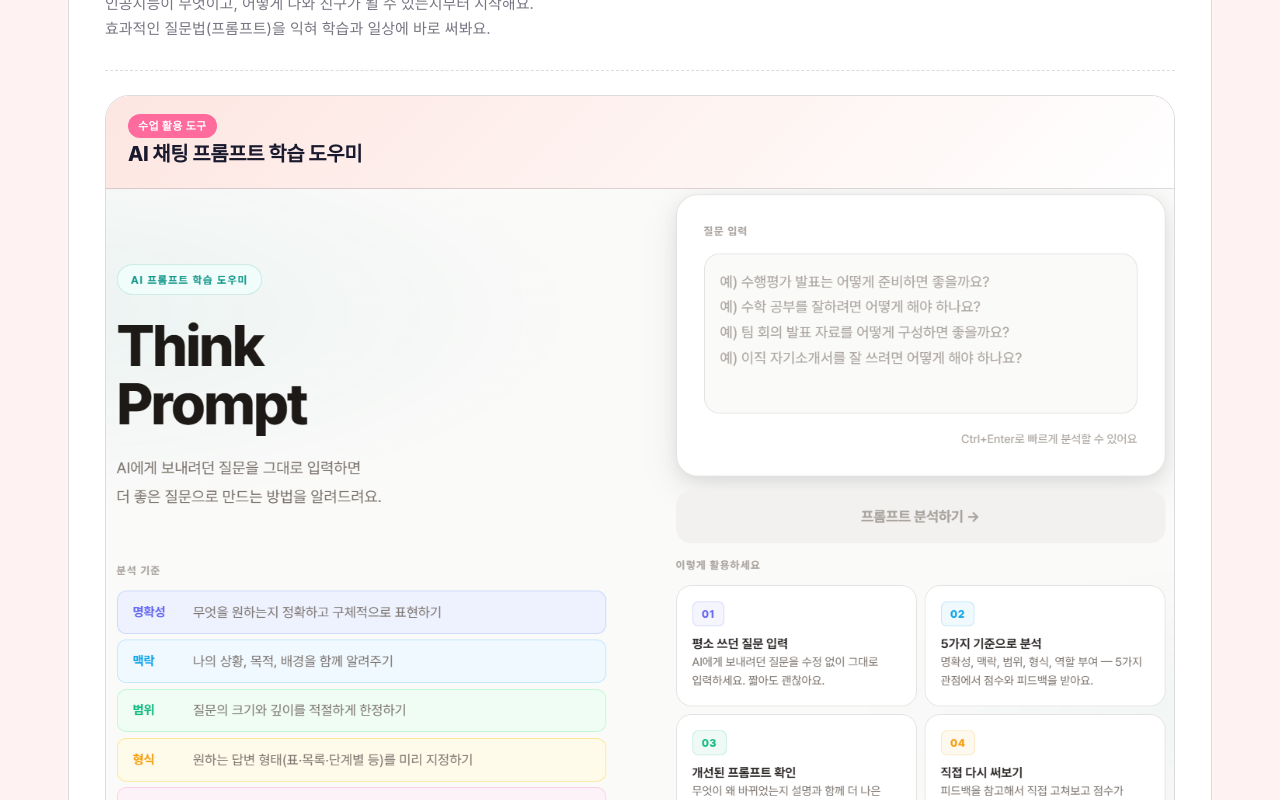
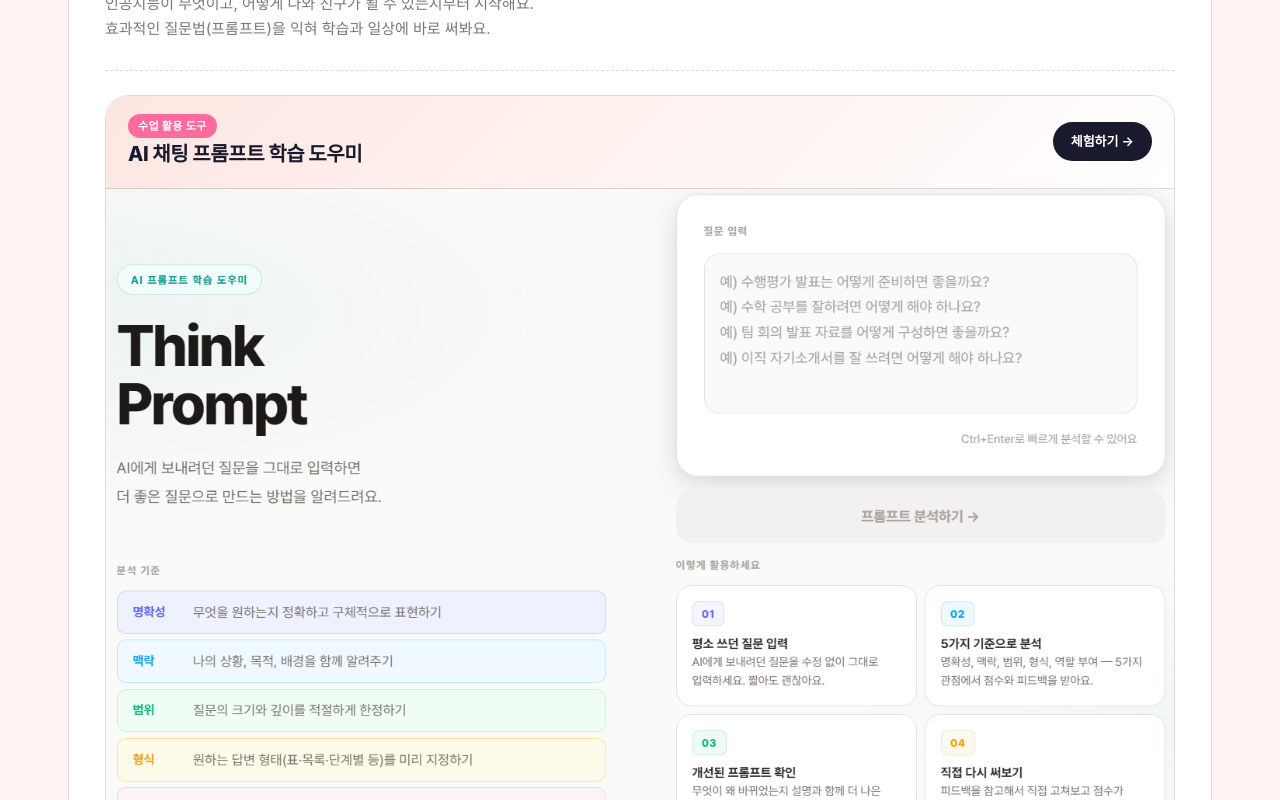
Before and after one commit to sharesdjgh-sys/sdjgh-afterschool-promotion, a Next.js app: page / in a window 1280 px wide. Shown: the part 2200-3000 px from the top of the page. Built offline with nearby package versions, Linux system fonts and the light colour scheme; a web font is replaced by a local one.

Commit message:
수업시간 추가, 바로가기 변경

```diff
--- a/app/globals.css
+++ b/app/globals.css
@@ -203,9 +203,11 @@ section{ position:relative; padding: 80px 0; }
 .part-tool{
   display: block; margin: 24px 0 0;
   border: 1.5px solid var(--ink-15); border-radius: var(--r-lg); overflow: hidden;
-  transition: border-color .2s, box-shadow .2s;
+  cursor: pointer;
+  transition: border-color .2s, box-shadow .2s, transform .15s;
 }
 .part-tool:hover{ border-color: var(--pink); box-shadow: 0 8px 24px -12px #ff6b9d40; }
+.part-tool:active{ transform: scale(0.985); }
 .part-tool-header{
   display: flex; align-items: center; justify-content: space-between; gap: 16px;
   padding: 18px 22px;
--- a/components/Apply.tsx
+++ b/components/Apply.tsx
@@ -68,7 +68,7 @@ export default function Apply() {
             <div className="info-list">
               {[
                 { k: "대상", v: "1·2학년 전체", s: "학년 구분 없이 신청 가능" },
-                { k: "일정", v: "주 1회 · 총 18차시", s: "매주 60분 수업" },
+                { k: "일정", v: "주 1회 · 총 18차시", s: "매주 금요일 오후 4시 20분~5시 10분 수업" },
                 { k: "장소", v: "본교 1층 스마트학습실", s: "장소 변경시 안내 예정" },
                 { k: "비용", v: "미정", s: "신청 학생수에 따라 비용 발생 예정" },
               ].map(({ k, v, s }) => (
@@ -143,7 +143,7 @@ export default function Apply() {
                 <div className="submit-row">
                   <span className="submit-hint">* 표시 항목은 필수입니다</span>
                   <button type="submit" className="btn-submit">
-                    신청 완료 <ArrowIcon stroke="#fff" />
+                    수업 신청
                   </button>
                 </div>
               </form>
--- a/components/Curriculum.tsx
+++ b/components/Curriculum.tsx
@@ -67,6 +67,7 @@ export default function Curriculum() {
                   <p className="part-tool-name">MecDog — 교육 및 연구용으로 설계된 오픈 소스 AI 4족 보행 로봇 개</p>
                   <p className="part-tool-desc"></p>
                 </div>
+                <span className="part-tool-cta">보러가기 →</span>
               </div>
               <Image
                 src="/mecdog.jpg"
@@ -91,6 +92,7 @@ export default function Curriculum() {
                   <p className="part-tool-name">MecDog 로봇 제어를 위한 파이썬 학습</p>
                   <p className="part-tool-desc"></p>
                 </div>
+                <span className="part-tool-cta">체험하기 →</span>
               </div>
               <Image
                 src="/vibe_coding.png"
@@ -115,6 +117,7 @@ export default function Curriculum() {
                   <p className="part-tool-name">AI 이미지 프롬프트 학습 도우미</p>
                   <p className="part-tool-desc"></p>
                 </div>
+                <span className="part-tool-cta">체험하기 →</span>
               </div>
               <Image
                 src="/think_image_prompt.png"
@@ -139,6 +142,7 @@ export default function Curriculum() {
                   <p className="part-tool-name">AI 채팅 프롬프트 학습 도우미</p>
                   <p className="part-tool-desc"></p>
                 </div>
+                <span className="part-tool-cta">체험하기 →</span>
               </div>
               <Image
                 src="/think_chat_prompt.png"
```
